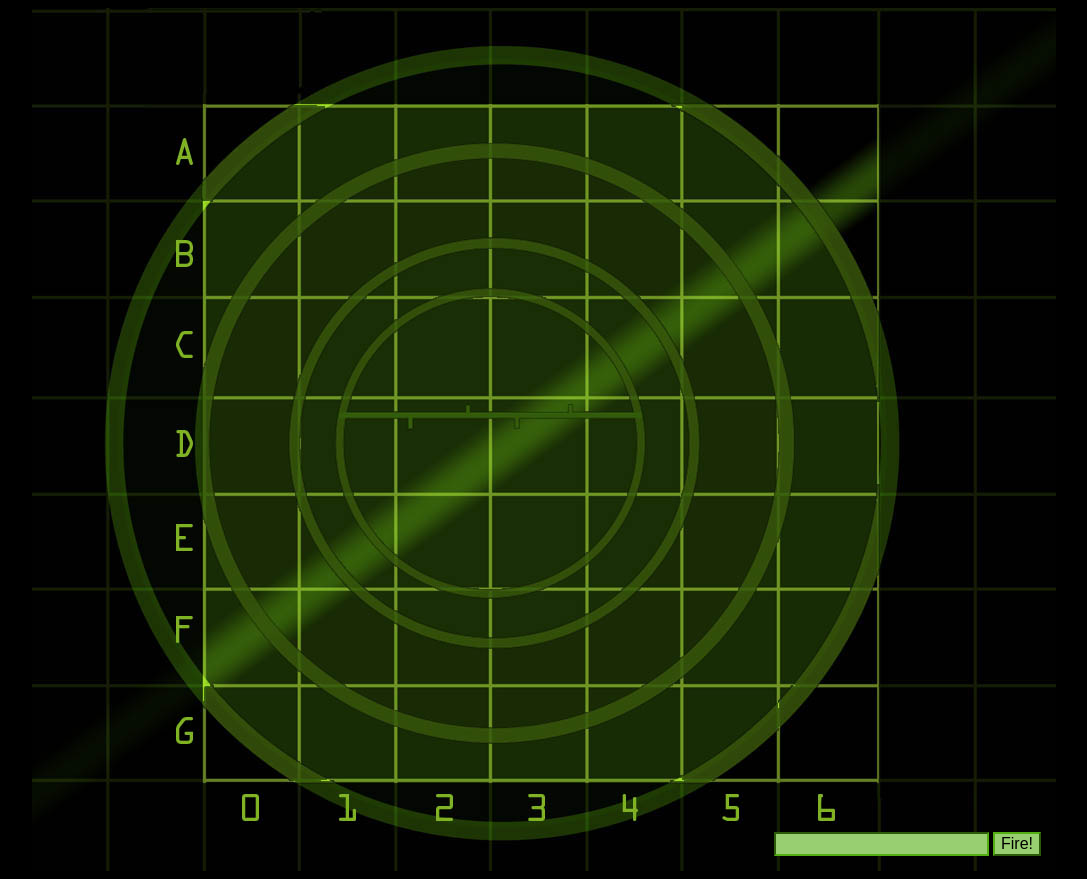
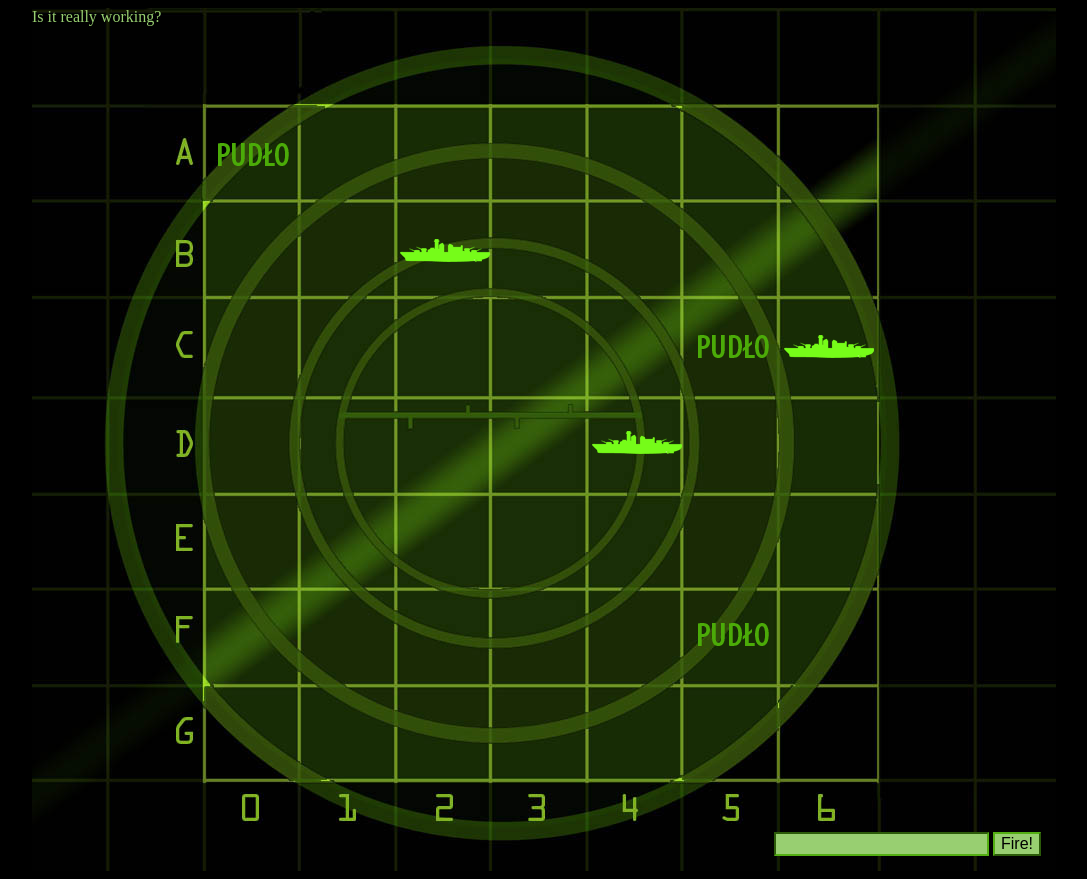
Before and after one commit to BigRedMnstr/Battleships, a plain HTML site: page index.html in a window 1280 px wide. Shown: the whole page, without its empty margins (96-1183 px from the left). Drawn offline with Linux system fonts and the light colour scheme.

Commit message:
Methods tested. Tweak font color in messageArea

```diff
--- a/battleships.js
+++ b/battleships.js
@@ -12,3 +12,13 @@ var view = {
         cell.setAttribute("class", "miss");
     }
 };
+
+//view method test :
+
+view.displayMiss("00");
+view.displayHit("34");
+view.displayMiss("55");
+view.displayHit("12");
+view.displayMiss("25");
+view.displayHit("26");
+view.displayMessage("Is it really working?");
--- a/index.html
+++ b/index.html
@@ -8,8 +8,8 @@
     </head>
     <body>
         <div id="board">
+            <div id="messageArea"></div>
             <table>
-                <div id="messageArea"></div>
                 <tr>
                     <td id="00"></td>
                     <td id="01"></td>
--- a/stylesheet.css
+++ b/stylesheet.css
@@ -13,7 +13,7 @@ div#messageArea {
     position: absolute;
     top:0px;
     left: 0px;
-    color: rgb (83, 175, 19);
+    color: rgb(152, 207, 113)
 }
 table {
     position: absolute;
```
